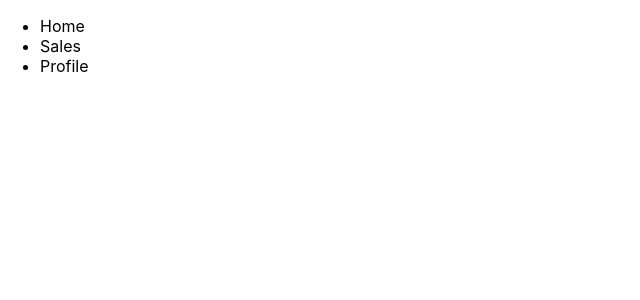
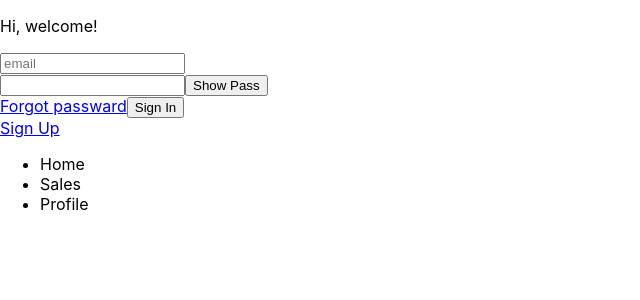
Before and after one commit to souravdhar199/itemSeller, a React (Create React App) app: page /profile in a window 1280 px wide. Shown: the top 300 px of the page, without its empty margins (0-640 px from the left). Built offline with nearby package versions, Linux system fonts and the light colour scheme.

Commit message:
feat: Created skeleton for Sign - In

```diff
--- a/src/pages/Signin.js
+++ b/src/pages/Signin.js
@@ -1,5 +1,5 @@
 import React, { useState } from "react";
-import { useNavigate } from "react-router-dom";
+import { Link, useNavigate } from "react-router-dom";
 
 function Signin() {
   const [showPass, SetShowpass] = new useState(false);
@@ -7,9 +7,46 @@ function Signin() {
   const { email, pass } = dataForm;
   const navigate = useNavigate();
   return (
-    <div>
-      <div></div>
-    </div>
+    <>
+      <div>
+        <header>
+          <p>Hi, welcome!</p>
+        </header>
+        <form>
+          <input
+            type="email"
+            placeholder="email"
+            value={email}
+            onChange={(e) =>
+              setDataform((prevState) => ({
+                ...prevState,
+                email: e.target.value,
+              }))
+            }
+          />
+          <div>
+            <input
+              type={showPass ? "text" : "password"}
+              value={pass}
+              onChange={(e) =>
+                setDataform((prevState) => ({
+                  ...prevState,
+                  pass: e.target.value,
+                }))
+              }
+            />
+            <button
+              onClick={(e) => [e.preventDefault(), SetShowpass(!showPass)]}
+            >
+              {showPass ? "Hide Pass" : "Show Pass"}
+            </button>
+          </div>
+          <Link to="/forgot-passward">Forgot passward</Link>
+          <button>Sign In</button>
+        </form>
+        <Link to="/sign-up">Sign Up</Link>
+      </div>
+    </>
   );
 }
 
```
